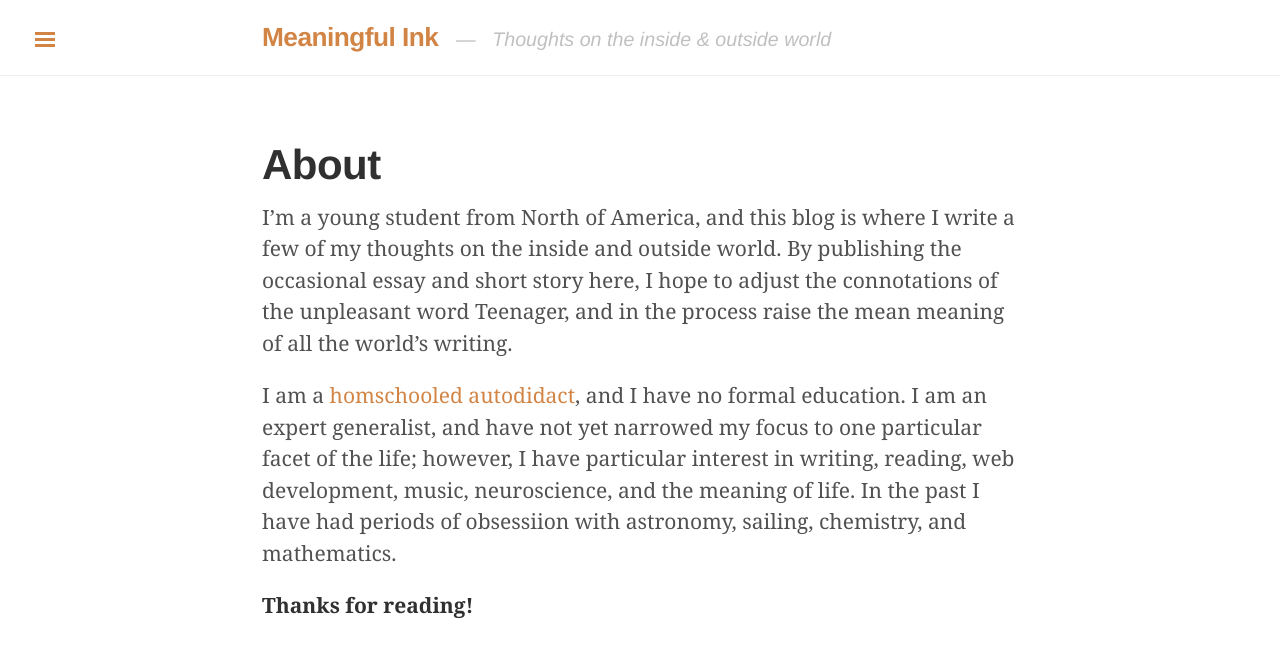
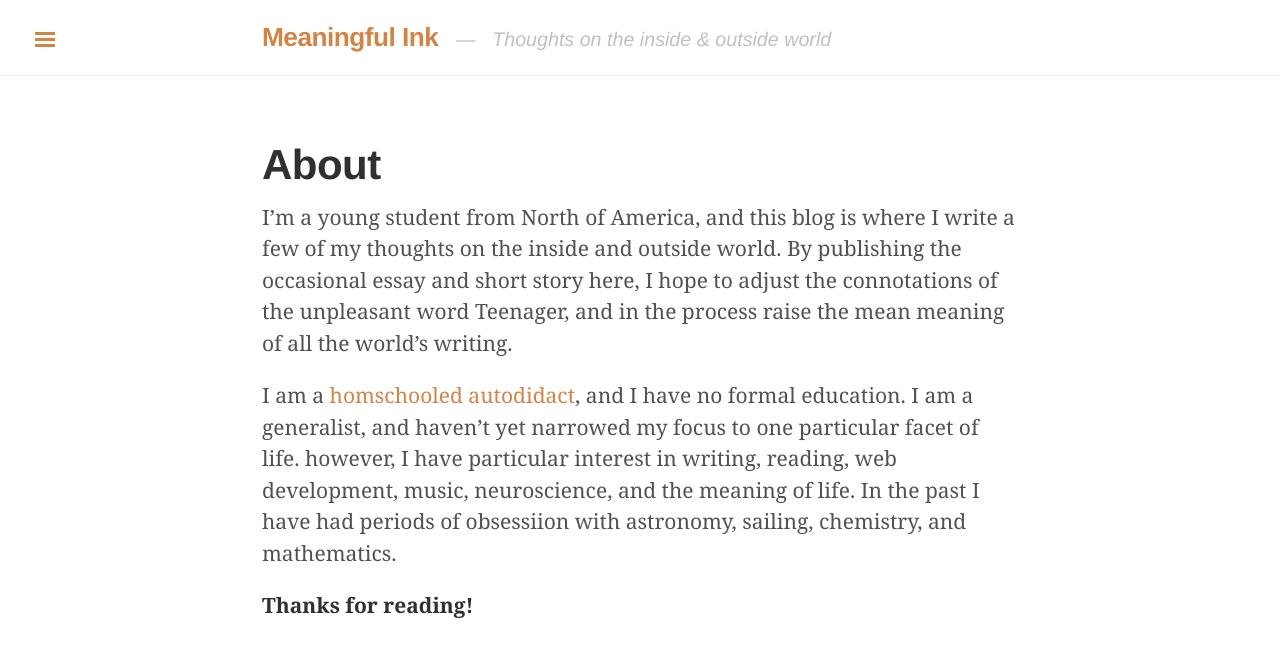
Before and after one commit to meaningfulink/meaningfulink.github.io, a Jekyll site: the page built from about.md, in a window 1280 px wide. Shown: the top 657 px of the page. Built offline with Jekyll 4.4.1, drawn with Linux system fonts in a browser that asks for light colours; some web fonts are replaced; Markdown is read by kramdown in place of the engine named in the settings.

Commit message:
Updated about.md

```diff
--- a/about.md
+++ b/about.md
@@ -6,6 +6,6 @@ published: true
 
 I’m a young student from North of America, and this blog is where I write a few of my thoughts on the inside and outside world. By publishing the occasional essay and short story here, I hope to adjust the connotations of the unpleasant word Teenager, and in the process raise the mean meaning of all the world’s writing.
 
-I am a [homschooled](http://wikipedia.org/wiki/homeschooling) [autodidact](http://wikipedia.org/wiki/autodidact), and I have no formal education. I am an expert generalist, and have not yet narrowed my focus to one particular facet of the life; however, I have particular interest in writing, reading, web development, music, neuroscience, and the meaning of life. In the past I have had periods of obsessiion with astronomy, sailing, chemistry, and mathematics.
+I am a [homschooled](http://wikipedia.org/wiki/homeschooling) [autodidact](http://wikipedia.org/wiki/autodidact), and I have no formal education. I am a generalist, and haven’t yet narrowed my focus to one particular facet of life. however, I have particular interest in writing, reading, web development, music, neuroscience, and the meaning of life. In the past I have had periods of obsessiion with astronomy, sailing, chemistry, and mathematics.
 
 **Thanks for reading!**
```
